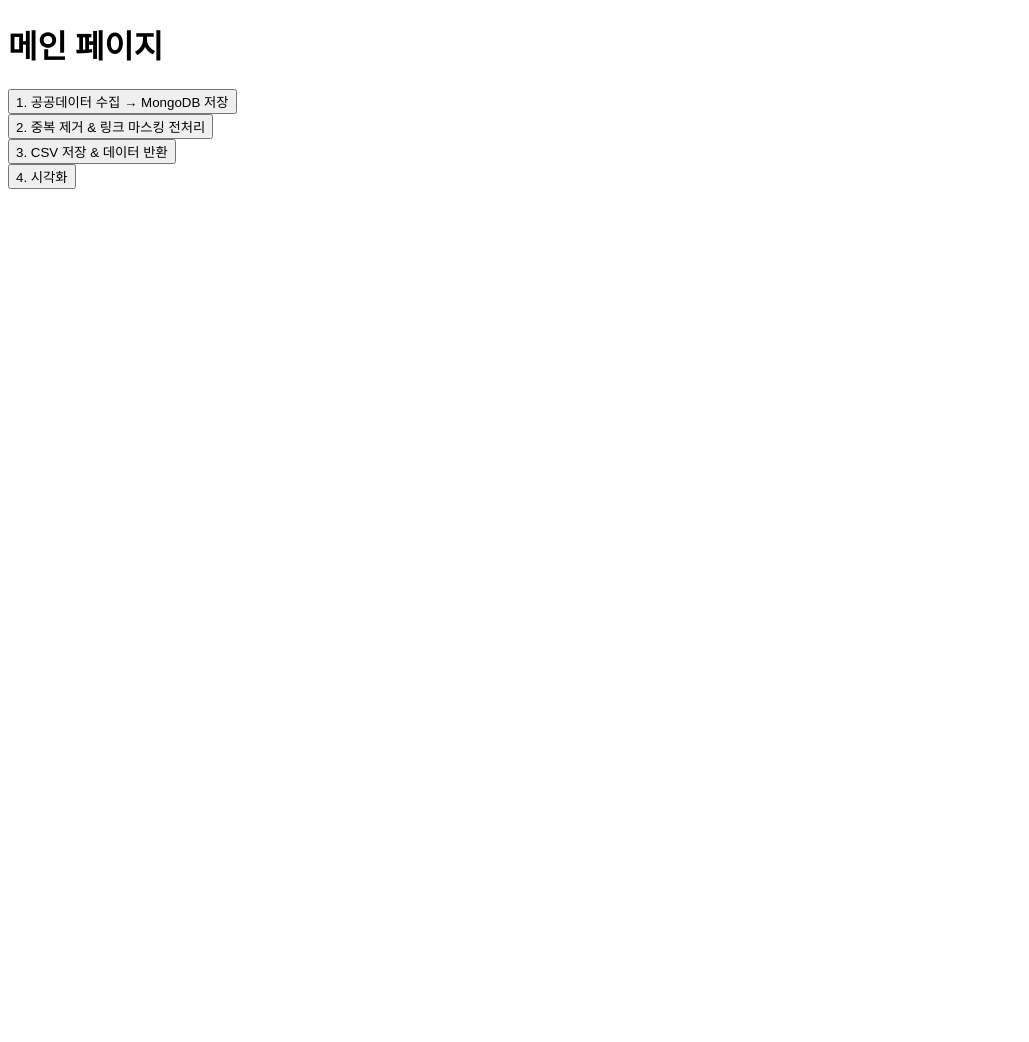
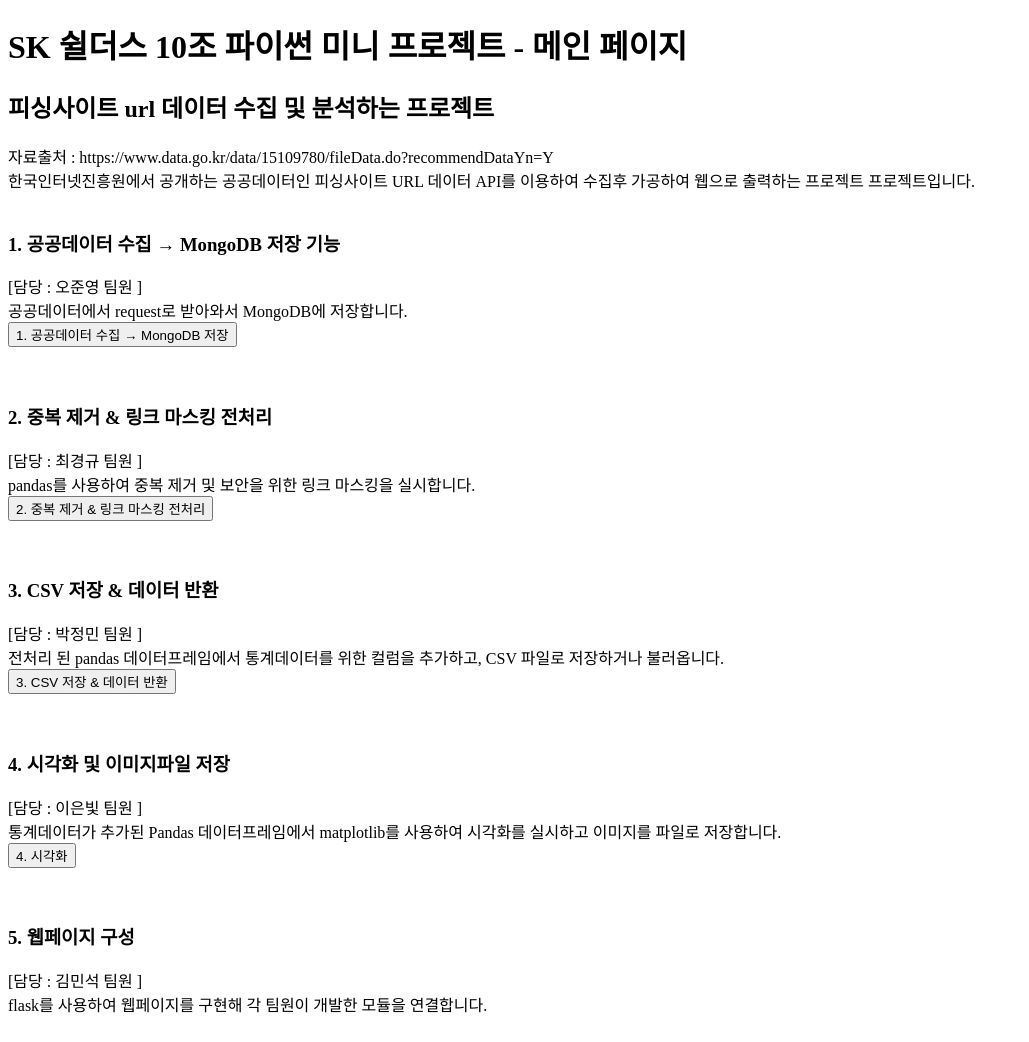
Before and after one commit to ojy0903/shieldus_python_team10, a Flask app: page / in a window 1280 px wide. Shown: the whole page, without its empty margins (0-1029 px from the left). Before the commit the page ends 189 px from the top, so only its background shows below. Run offline with Flask 3, Linux system fonts and the light colour scheme.

Commit message:
flask : 메인페이지에 프로젝트 소개 및 각 팀원 역할 소개 추가

```diff
--- a/project/templates/index.html
+++ b/project/templates/index.html
@@ -6,22 +6,57 @@
   <title>메인</title>
 </head>
 <body>
-  <h1>메인 페이지</h1>
+  <h1>SK 쉴더스 10조 파이썬 미니 프로젝트 - 메인 페이지</h1>
+  <h2>피싱사이트 url 데이터 수집 및 분석하는 프로젝트</h2>
+  자료출처 : https://www.data.go.kr/data/15109780/fileData.do?recommendDataYn=Y
+  <br /> 한국인터넷진흥원에서 공개하는 공공데이터인 피싱사이트 URL 데이터 API를 이용하여 수집후 가공하여 웹으로 출력하는 프로젝트 프로젝트입니다.
+  <br />
+  <br />
+
+  <h3>1. 공공데이터 수집 → MongoDB 저장 기능 </h3>
+  [담당 : 오준영 팀원 ] <br />
+  공공데이터에서 request로 받아와서 MongoDB에 저장합니다.
 
   <form action="{{ url_for('collect') }}" method="get">
     <button type="submit">1. 공공데이터 수집 → MongoDB 저장</button>
   </form>
+  <br />
+  <br />
 
+  <h3>2. 중복 제거 & 링크 마스킹 전처리</h3>
+  [담당 : 최경규 팀원 ] <br />
+  pandas를 사용하여 중복 제거 및 보안을 위한 링크 마스킹을 실시합니다.
   <form action="{{ url_for('preprocess') }}" method="get">
     <button type="submit">2. 중복 제거 &amp; 링크 마스킹 전처리</button>
   </form>
 
+  <br />
+  <br />
+
+  <h3>3. CSV 저장 & 데이터 반환 </h3>
+  [담당 : 박정민 팀원 ] <br />
+  전처리 된 pandas 데이터프레임에서 통계데이터를 위한 컬럼을 추가하고, CSV 파일로 저장하거나 불러옵니다.
   <form action="{{ url_for('export') }}" method="get">
     <button type="submit">3. CSV 저장 &amp; 데이터 반환</button>
   </form>
 
+  <br />
+  <br />
+
+  <h3>4. 시각화 및 이미지파일 저장</h3>
+  [담당 : 이은빛 팀원 ] <br />
+  통계데이터가 추가된 Pandas 데이터프레임에서 matplotlib를 사용하여 시각화를 실시하고 이미지를 파일로 저장합니다.
   <form action="{{ url_for('visualize') }}" method="get">
     <button type="submit">4. 시각화</button>
   </form>
+  <br />
+  <br />
+
+  <h3>5. 웹페이지 구성</h3>
+  [담당 : 김민석 팀원 ] <br />
+  flask를 사용하여 웹페이지를 구현해 각 팀원이 개발한 모듈을 연결합니다.
+  <br />
+  <br />
+
 </body>
 </html>
```
